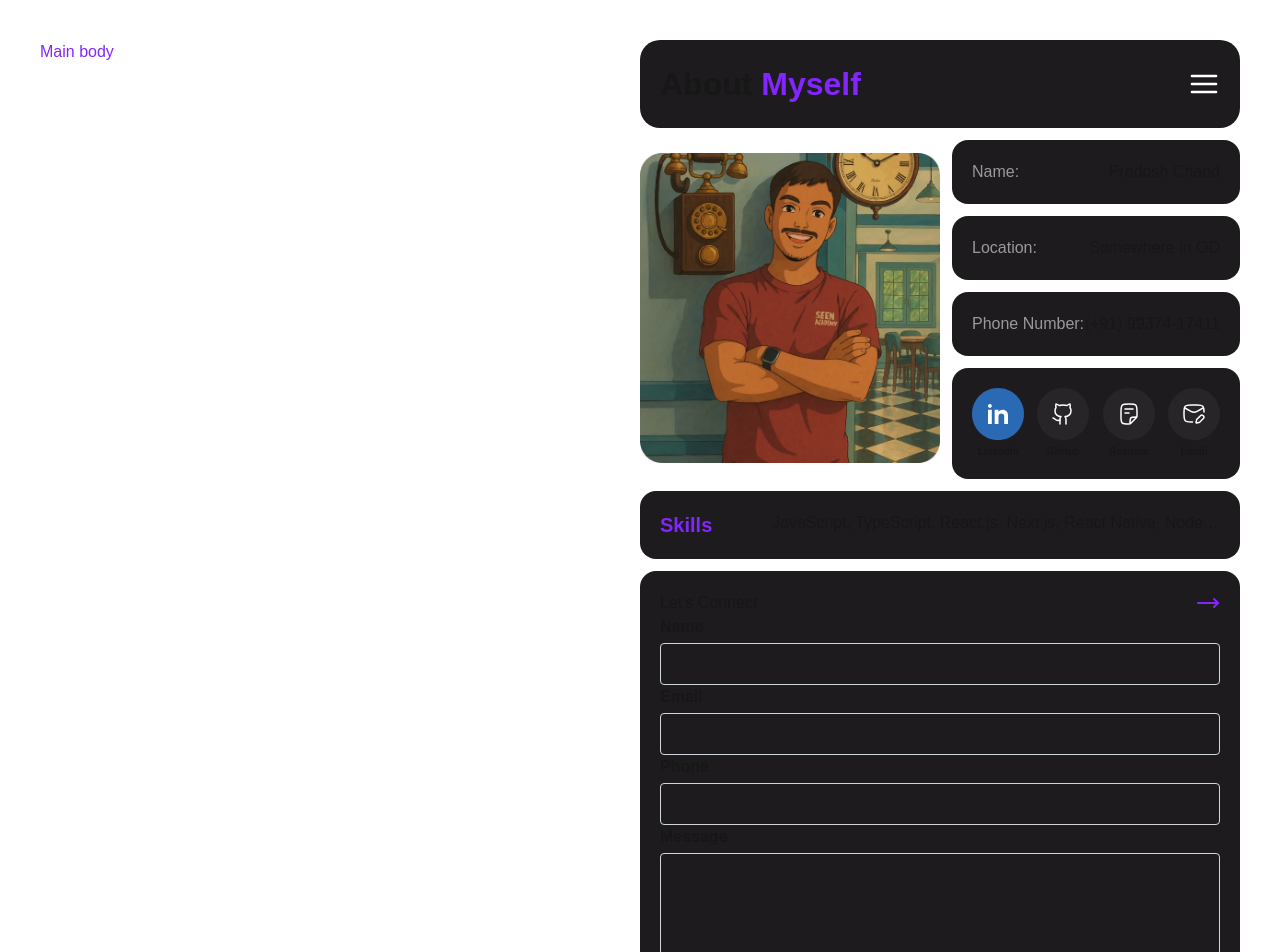
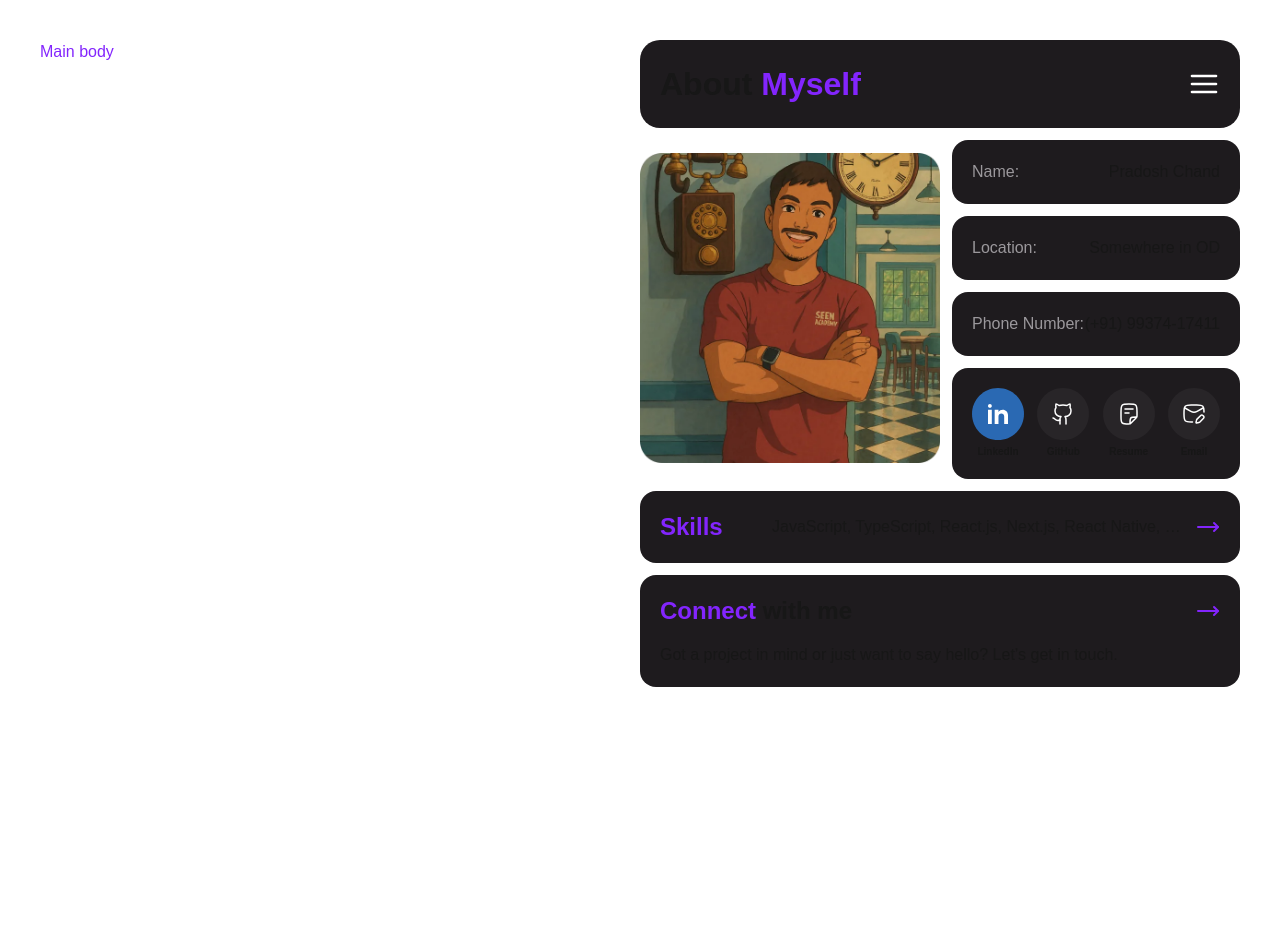
Before and after one commit to Naseeb7/my-portfolio, a Next.js app: page / in a window 1280 px wide. Shown: the top 952 px of the page. After the commit the page ends 800 px from the top, so only its background shows below. Built offline with nearby package versions, Linux system fonts and the light colour scheme.

Commit message:
Completed about widget and added custom not found page

```diff
--- a/src/app/components/AboutMe.tsx
+++ b/src/app/components/AboutMe.tsx
@@ -3,7 +3,7 @@ import ContainerWrapper from "./ContainerWrapper";
 import Image from "next/image";
 import { socials } from "@/app/constants";
 import Skills from "@/data/skills.json";
-import ContactForm from "./ContactForm";
+import Link from "next/link";
 
 const AboutMe = () => {
   return (
@@ -64,16 +64,43 @@ const AboutMe = () => {
         </div>
       </div>
 
-      {/* Social Links */}
-      <ContainerWrapper className="justify-between">
-        <h4 className="font-extrabold text-xl text-primary-100">Skills</h4>
-        <p className="font-medium w-4/5 truncate">
-          {Skills?.map((t) => t.name)?.join(", ")}
-        </p>
-      </ContainerWrapper>
+      {/* Skills */}
+      <Link href={"/skills"}>
+        <ContainerWrapper className="justify-between items-center">
+          <h4 className="font-extrabold text-2xl text-primary-100">Skills</h4>
+          <div className="flex w-4/5 justify-between">
+            <p className="font-medium w-11/12 truncate">
+              {Skills?.map((t) => t.name)?.join(", ")}
+            </p>
+            <Image
+              src={"/icons/rightArrow.svg"}
+              height={24}
+              width={24}
+              alt="Arrow"
+            />
+          </div>
+        </ContainerWrapper>
+      </Link>
 
-      {/* Contact Form */}
-      <ContactForm />
+      {/* Contact Section */}
+      <Link href={"/contact"}>
+        <ContainerWrapper className=" flex-col gap-4">
+          <div className="flex text-2xl font-extrabold justify-between w-full items-center">
+            <span>
+              <span className="text-primary-100">Connect</span> with me
+            </span>
+            <Image
+              src={"/icons/rightArrow.svg"}
+              height={24}
+              width={24}
+              alt="Arrow"
+            />
+          </div>
+          <p>
+            Got a project in mind or just want to say hello? Let’s get in touch.
+          </p>
+        </ContainerWrapper>
+      </Link>
     </div>
   );
 };
--- a/src/app/components/ContactForm.tsx
+++ b/src/app/components/ContactForm.tsx
@@ -1,14 +1,10 @@
 "use client";
 import React, { useState } from "react";
 import ContainerWrapper from "./ContainerWrapper";
-import Image from "next/image";
-import Link from "next/link";
+import FormField from "./UI/FormField";
+import Button from "./UI/Button";
 
-interface ContactFormProps {
-  isExpanded?: boolean;
-}
-
-const ContactForm: React.FC<ContactFormProps> = () => {
+const ContactForm: React.FC = () => {
   const [form, setForm] = useState({
     name: "",
     email: "",
@@ -29,89 +25,53 @@ const ContactForm: React.FC<ContactFormProps> = () => {
   };
 
   return (
-    <ContainerWrapper className="flex-col">
-      <Link href={"/contact"}>
-        <label
-          htmlFor="contactForm"
-          className="flex justify-between items-center"
+    <ContainerWrapper className="flex-col gap-3">
+      <label htmlFor="contactForm" className=" text-[32px] font-extrabold">
+        Let&apos;s <span className="text-primary-100">Connect</span>
+      </label>
+      <form
+        onSubmit={handleSubmit}
+        className="flex gap-3 flex-col"
+        name="contactForm"
       >
-          <p>
-            <span>Let&apos;s</span> Connect
-          </p>
-          <Image
-            src={"/icons/rightArrow.svg"}
-            height={24}
-            width={24}
-            alt="Arrow"
-          />
-        </label>
-      </Link>
-      <form onSubmit={handleSubmit} className="" name="contactForm">
-        <div>
-          <label htmlFor="name" className="block font-semibold">
-            Name
-          </label>
-          <input
-            type="text"
-            id="name"
+        {/* <div className="flex flex-col gap-3 w-2/5"> */}
+        <FormField
           name="name"
           value={form.name}
           onChange={handleChange}
-            className="w-full border border-gray-300 rounded px-3 py-2 mt-1"
-            required
+          placeholder="Enter your full name"
         />
-        </div>
 
-        <div>
-          <label htmlFor="email" className="block font-semibold">
-            Email
-          </label>
-          <input
+        <FormField
+          name="email"
           type="email"
-            id="email"
-            name="email"
           value={form.email}
           onChange={handleChange}
-            className="w-full border border-gray-300 rounded px-3 py-2 mt-1"
-            required
+          placeholder="Enter your email id"
         />
-        </div>
+        {/* </div> */}
 
-        <div>
-          <label htmlFor="phone" className="block font-semibold">
-            Phone
-          </label>
-          <input
+        {/* <div className="flex flex-col gap-3 w-3/5"> */}
+        <FormField
+          name="message"
+          value={form.message}
+          onChange={handleChange}
+          placeholder="Anything you want to say.."
+        />
+        <div className="flex gap-3">
+          <FormField
+            name="phone"
             type="tel"
-            id="phone"
-            name="phone"
             value={form.phone}
             onChange={handleChange}
-            className="w-full border border-gray-300 rounded px-3 py-2 mt-1"
+            placeholder="Enter your mobile number"
           />
+
+          <Button type="submit" width="w-1/3">
+            Send
+          </Button>
+          {/* </div> */}
         </div>
-
-        <div>
-          <label htmlFor="message" className="block font-semibold">
-            Message
-          </label>
-          <textarea
-            id="message"
-            name="message"
-            rows={4}
-            value={form.message}
-            onChange={handleChange}
-            className="w-full border border-gray-300 rounded px-3 py-2 mt-1"
-            required
-          />
-        </div>
-
-        <button
-          type="submit"
-          className="bg-primary-600 text-white px-4 py-2 rounded hover:bg-primary-700 transition"
-        >
-          Send Message
-        </button>
       </form>
     </ContainerWrapper>
   );
--- /dev/null
+++ b/src/app/components/UI/Button.tsx
@@ -0,0 +1,35 @@
+import React from "react";
+import clsx from "clsx";
+
+interface ButtonProps extends React.ButtonHTMLAttributes<HTMLButtonElement> {
+  children: React.ReactNode;
+  loading?: boolean;
+  className?: string;
+  width?: string;
+}
+
+const Button: React.FC<ButtonProps> = ({
+  children,
+  className = "",
+  type = "button",
+  disabled = false,
+  loading = false,
+  width = "w-full",
+  ...props
+}) => {
+  return (
+    <button
+      type={type}
+      disabled={disabled || loading}
+      className={clsx(
+        `flex rounded-xl px-4 py-2 bg-primary-600 text-white font-extrabold justify-center items-center transition-all duration-200 bg-primary-100 hover:bg-primary-100/80 disabled:opacity-60 disabled:cursor-not-allowed ${width} hover:cursor-pointer`,
+        className
+      )}
+      {...props}
+    >
+      {loading ? "Loading..." : children}
+    </button>
+  );
+};
+
+export default Button;
--- /dev/null
+++ b/src/app/components/UI/FormField.tsx
@@ -0,0 +1,44 @@
+import clsx from "clsx";
+import React from "react";
+
+interface FormFieldProps {
+  name: string;
+  type?: string; // 'text', 'email', etc.
+  value: string;
+  onChange: (
+    e: React.ChangeEvent<HTMLInputElement | HTMLTextAreaElement>
+  ) => void;
+  required?: boolean;
+  placeholder?: string;
+  className?: string;
+  width?: string;
+}
+
+const FormField: React.FC<FormFieldProps> = ({
+  name,
+  type = "text",
+  value,
+  onChange,
+  required = false,
+  placeholder = "",
+  className = "",
+  width = "w-full",
+}) => {
+  return (
+    <input
+      type={type}
+      id={name}
+      name={name}
+      value={value}
+      onChange={onChange}
+      required={required}
+      placeholder={placeholder}
+      className={clsx(
+        `${width} border border-secondary-300 px-3 py-4 outline-none text-secondary-400 font-medium placeholder:text-secondary-400 bg-secondary-200 rounded-xl`,
+        className
+      )}
+    />
+  );
+};
+
+export default FormField;
--- a/src/app/globals.css
+++ b/src/app/globals.css
@@ -28,4 +28,7 @@ body {
   --color-primary-100: #8325fd;
   --color-primary-200: #1e1b1e;
   --color-secondary-100: #9b989c;
+  --color-secondary-200: #282528;
+  --color-secondary-300: #3a3a3a;
+  --color-secondary-400: #8f8f8f;
 }
--- /dev/null
+++ b/src/app/not-found.tsx
@@ -0,0 +1,21 @@
+import Link from "next/link";
+import React from "react";
+
+const NotFound = () => {
+  return (
+    <div className="flex justify-center items-center flex-col gap-3 text-center px-4">
+      <h2 className="text-3xl font-semibold">
+        <span className="text-primary-100">Oops!</span> You’ve wandered off...
+      </h2>
+      <p className="max-w-lg text-secondary-300">
+        Looks like you’ve discovered a place I haven’t built yet—either it’s
+        still in my imagination, or you’ve just found a secret portal.
+      </p>
+      <Link href="/" className="text-primary-100 animate-pulse">
+        🛡️ Back to the Safe Zone
+      </Link>
+    </div>
+  );
+};
+
+export default NotFound;
```
Lines whose indentation alone changed are shown as unchanged.
